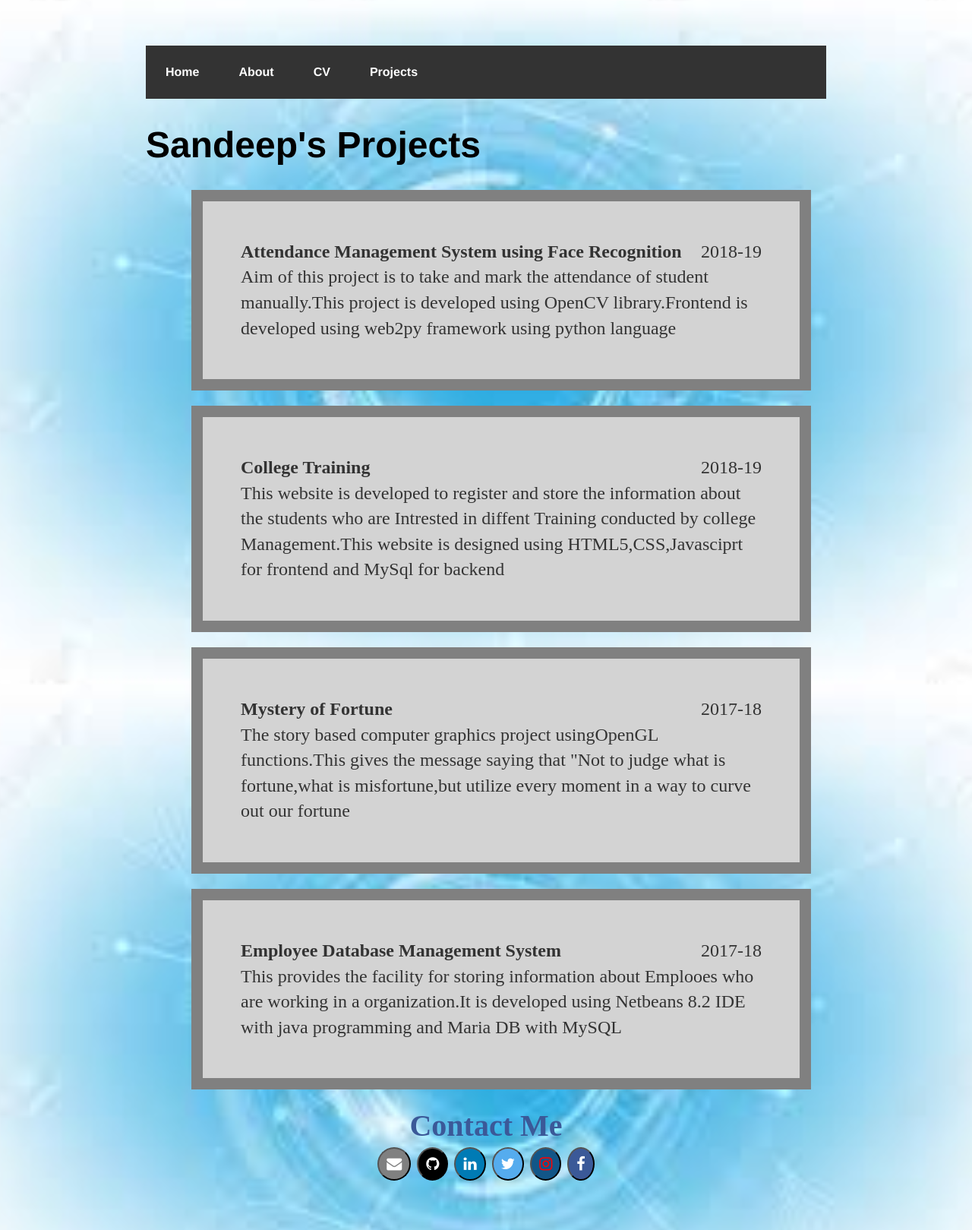
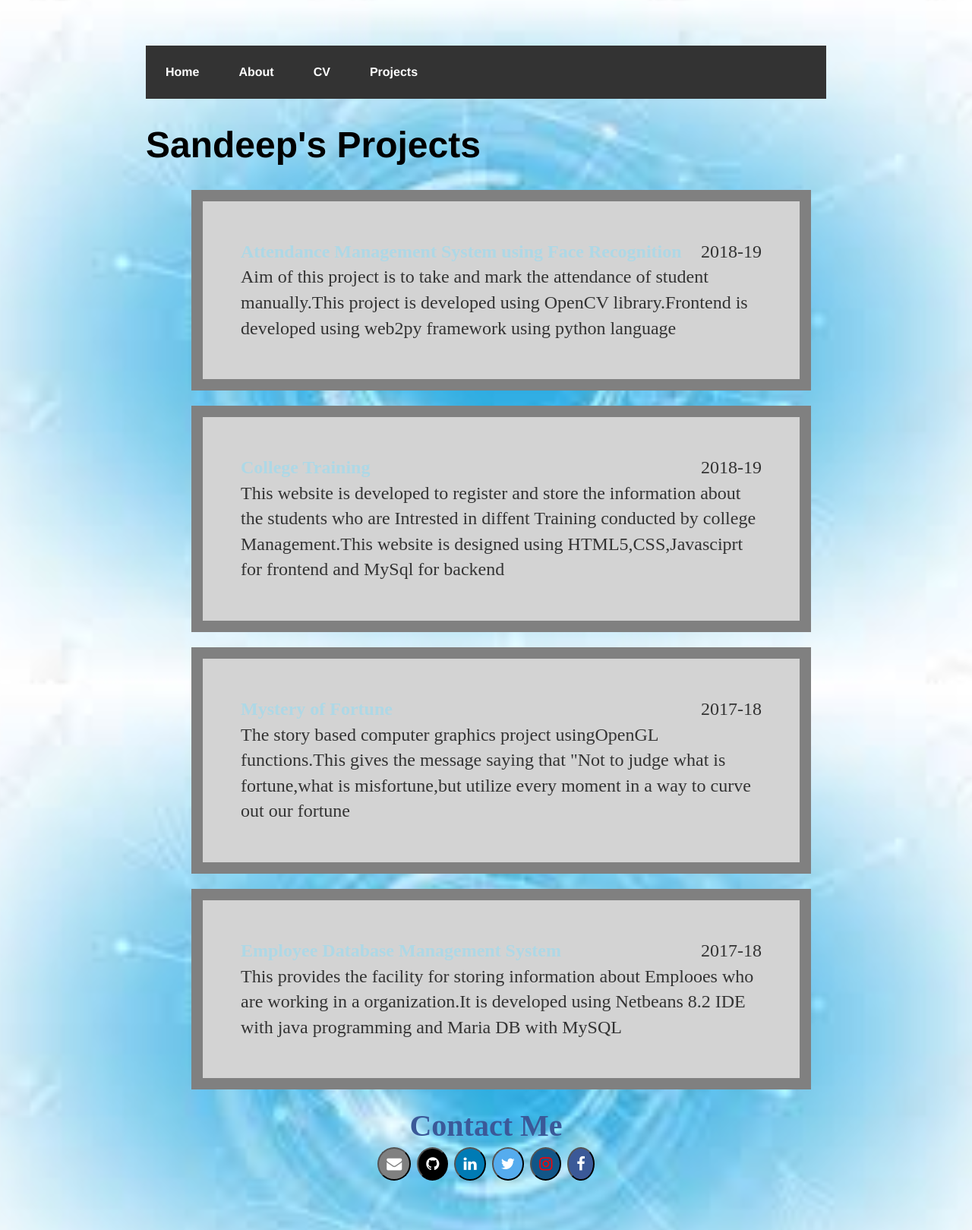
Before and after one commit to sandeepnayaks/sandeepnayaks.github.io, a Jekyll site: the page built from blog/index.html, in a window 1280 px wide. Shown: the whole page at 76% size. Built offline with Jekyll 4.4.1, drawn with Linux system fonts in a browser that asks for light colours.

Commit message:
Update main.css

```diff
--- a/css/main.css
+++ b/css/main.css
@@ -18,6 +18,11 @@ h2 { font-size: 2.7em; }
 h3 { font-size: 2.3em; }
 h4 { font-size: 1.9em; }
 footer{display:inline;}
+
+li strong{
+  color:lightblue;
+  font-size:24px;
+}
 
 nav ul, footer ul { font-size: 1em; font-family: 'Helvetica', 'Arial';  overflow: hidden;
    padding: 10px; list-style: none; font-weight: bold; }
```
